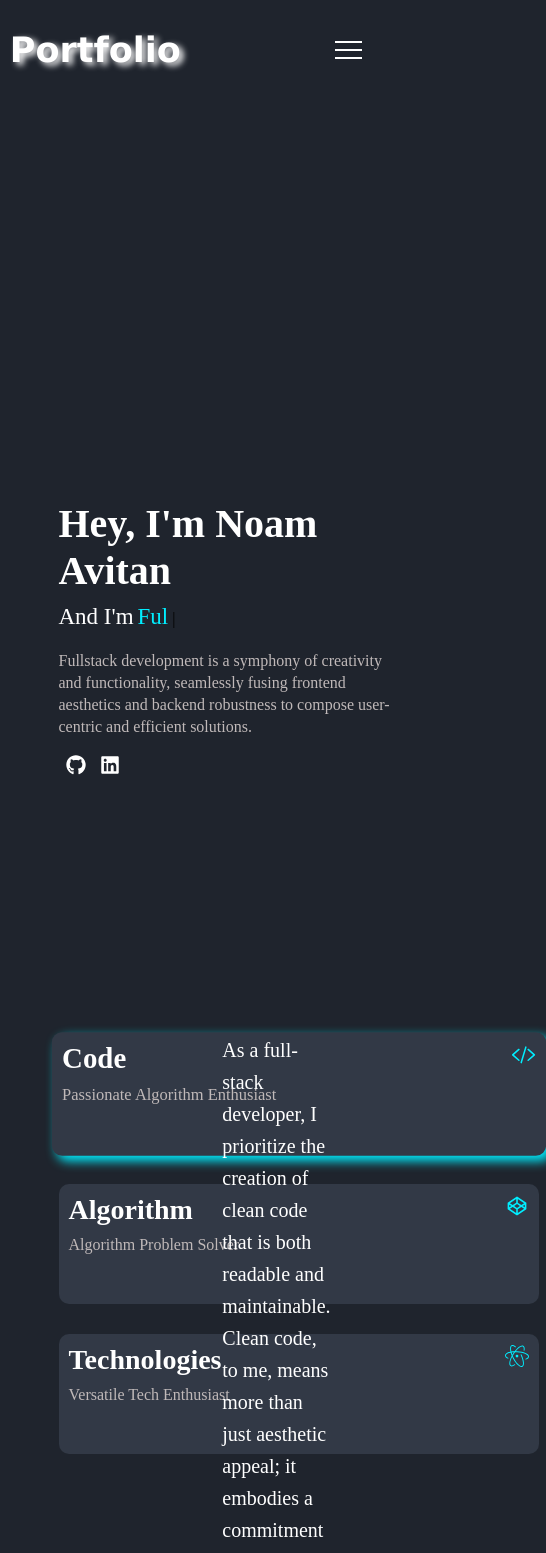
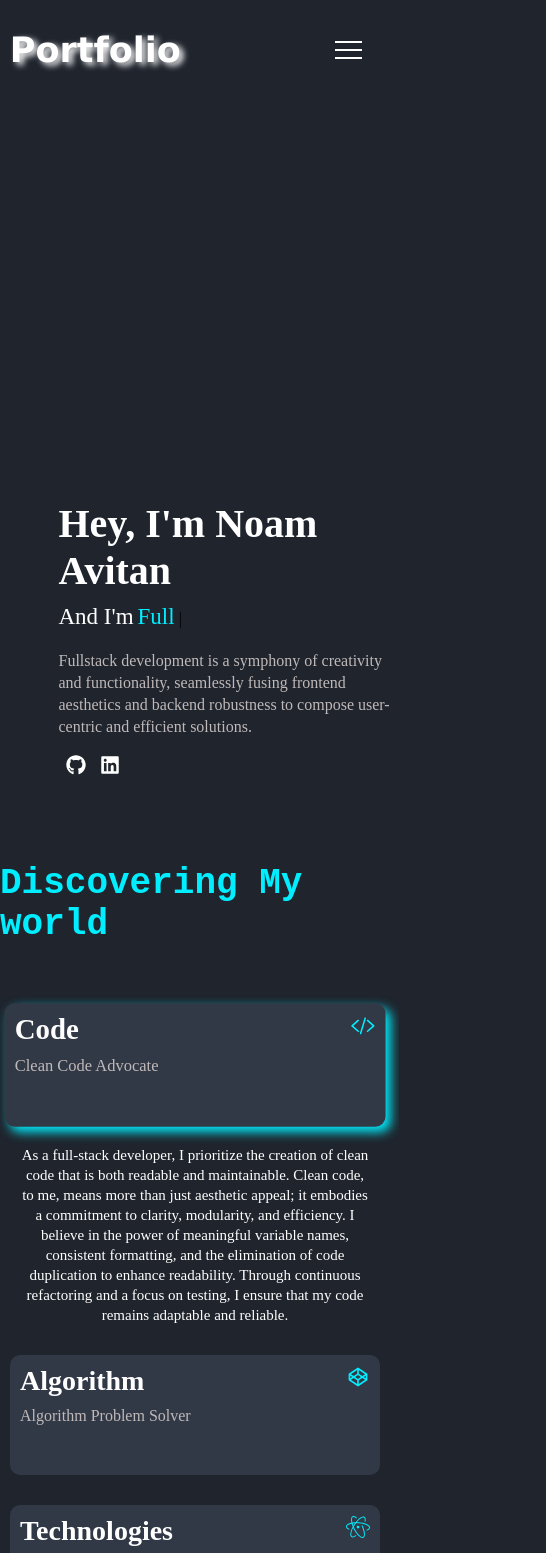
Before and after one commit to NoamAvitan1/portfolio, a React (Vite) app in the folder vite-project/: page / in a window 390 px wide. Shown: the top 1553 px of the page, 546 px wide, since content can reach past the window. Built offline with nearby package versions, Linux system fonts and the light colour scheme.

Commit message:
fixing about section

```diff
--- a/vite-project/src/About.css
+++ b/vite-project/src/About.css
@@ -2,8 +2,10 @@
     height: 800px;
     width: 100%;
     display: flex;
+    flex-direction: column;
     justify-content: center;
     align-items: center;
+    gap: 60px;
 }
 
 .about-data{
@@ -14,9 +16,6 @@
     position: relative;
 }
 
-.about-map{
-
-}
 
 .card{
     background-color: var(--second-bg-color);
@@ -27,7 +26,7 @@
     display: flex;
     justify-content: space-between;
     border-radius: 10px;
-    transition-duration: 0.3s;
+    transition-duration: 0.5s;
 }
 
 .card-choosed{
@@ -40,7 +39,7 @@
     justify-content: space-between;
     border-radius: 10px;
     box-shadow: 5px 5px 10px var(--main-color);
-    transition-duration: 0.3s;
+    transition-duration: 0.5s;
     transform: scale(1.03);
 }
 
@@ -53,3 +52,51 @@
     right: 0;
     position: absolute;
 }
+
+
+@media (width < 1260px){
+    .text{
+        position: static;
+        line-height: 20px;
+        font-size: 15px;
+        width: 520px;
+        text-align: center;
+    }
+    .about-data{
+        justify-content: center;
+        align-items: center;
+    }
+    .about-map{
+        display: flex;
+        flex-direction: column;
+        justify-content: center;
+        align-items: center;
+        gap: 20px;
+    }
+    .card{
+        width: 520px;
+    }
+    .card-choosed{
+        width: 520px;
+    }
+}
+
+
+@media (width < 610px){
+    .card,.card-choosed,.text{
+        width: 450px;
+    }
+}
+
+
+@media (width < 520px){
+    .card,.card-choosed,.text{
+        width: 400px;
+    }
+}
+
+@media (width < 460px){
+    .card,.card-choosed,.text{
+        width: 350px;
+    }
+}
--- a/vite-project/src/About.jsx
+++ b/vite-project/src/About.jsx
@@ -1,4 +1,4 @@
-import React, { useState } from "react";
+import React, { useEffect, useState } from "react";
 import "./About.css";
 import { IoCodeSlashOutline } from "react-icons/io5";
 import { AiOutlineCodepen } from "react-icons/ai";
@@ -11,7 +11,7 @@ export default function About() {
   const data = [
     {
       title: "Code",
-      topic: "Passionate Algorithm Enthusiast",
+      topic: "Clean Code Advocate",
       paragraph:
         "As a full-stack developer, I prioritize the creation of clean code that is both readable and maintainable. Clean code, to me, means more than just aesthetic appeal; it embodies a commitment to clarity, modularity, and efficiency. I believe in the power of meaningful variable names, consistent formatting, and the elimination of code duplication to enhance readability. Through continuous refactoring and a focus on testing, I ensure that my code remains adaptable and reliable. ",
       icon: <IoCodeSlashOutline/>,
@@ -31,13 +31,36 @@ export default function About() {
       icon: <SiAtom/>,
     },
   ];
+
+  useEffect(() => {
+    const handleResize = () => {
+      if (window.innerWidth > 1260) {
+        setType('Code');
+      }
+    };
+
+    window.addEventListener("resize", () => handleResize());
+    return () => {
+      window.removeEventListener("resize", handleResize);
+    };
+  }, []);
+
+  const updateType = (titleType) => {
+    if(type === titleType && window.innerWidth < 1260){
+      setType(null);
+      return;
+    }
+    setType(titleType);
+  }
+
   return (
     <article className="About" id="about">
+      <h1 style={{fontSize:'36px', color:'var(--main-color)',fontFamily:'monospace'}}>Discovering My world </h1>
       <div className="about-data">
       {data &&
         data.map((v, i) => (
           <section className="about-map" key={i}>
-              <div onClick={()=>setType(v.title)} className={`${type === v.title ?'card-choosed':'card'}`}>
+              <div onClick={()=>updateType(v.title)} className={`${type === v.title ?'card-choosed':'card'}`}>
                 <div style={{display:'flex', flexDirection:"column",gap:'10px'}}>
                   <h1 style={{color:"var(--text-color)", fontSize:'28px'}}>{v.title}</h1>
                   <span style={{color:"var(--second-text-color)",fontSize:'16px'}}>{v.topic}</span>
```
